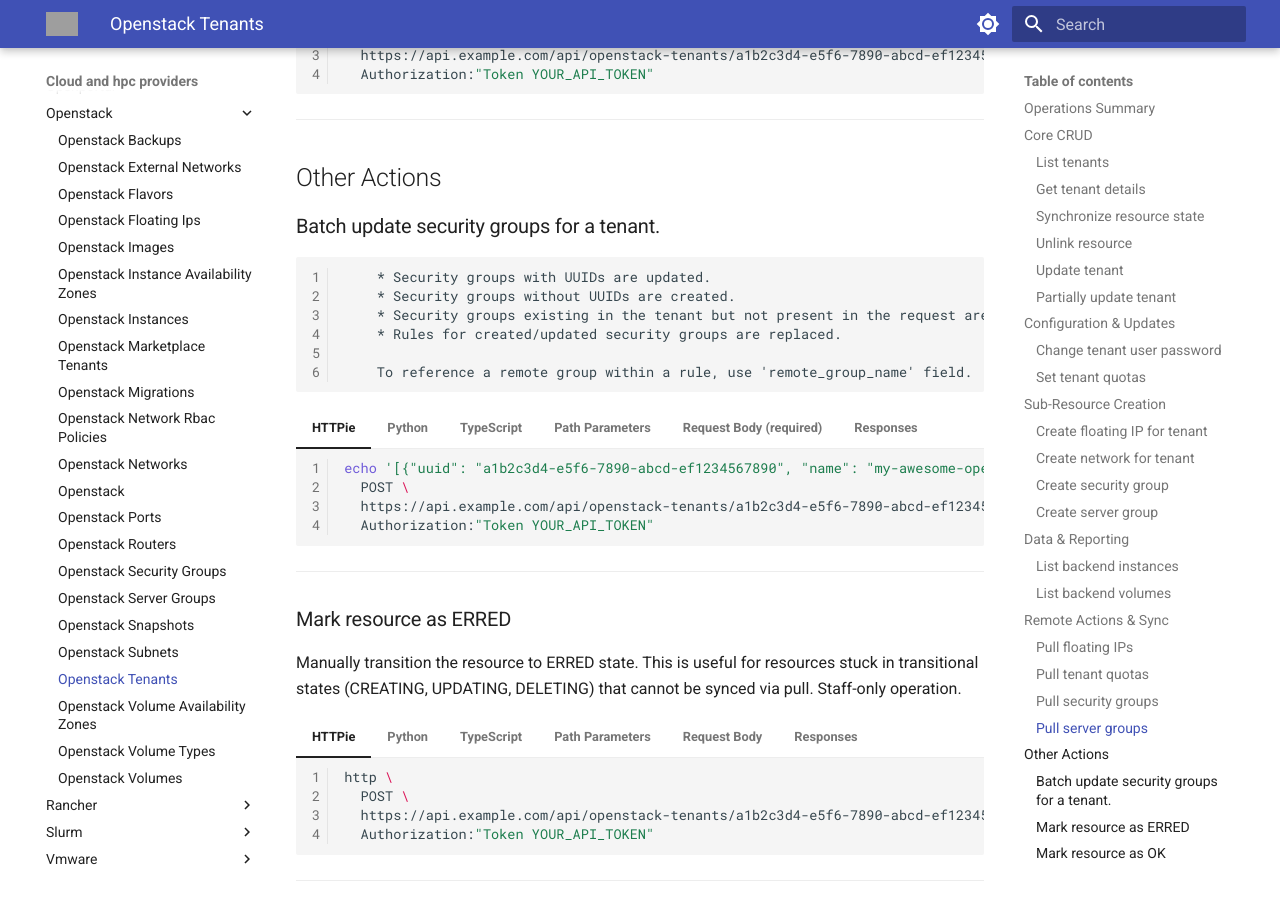
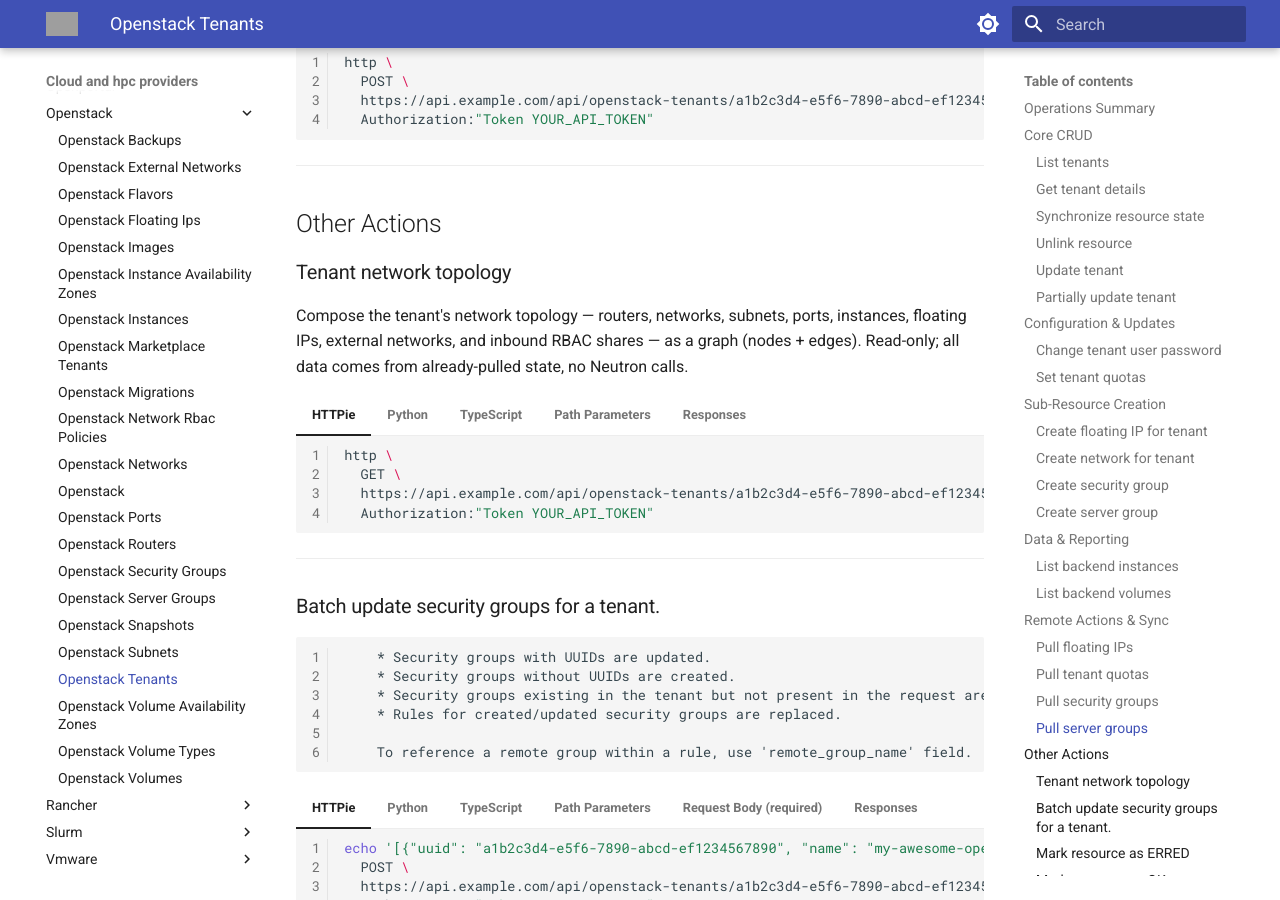
Before and after one commit to waldur/api-docs, an MkDocs documentation site: the page built from docs/cloud-and-hpc-providers/openstack/tenants.md, in a window 1280 px wide and 900 px high, scrolled down 8252 px. Built offline with MkDocs 1.6.1 and Material for MkDocs 9.7.7, drawn with Linux system fonts in a browser that asks for light colours; the version menu is left out; some of the changed text lies outside the part shown; grey boxes are pictures that could not be loaded.

Commit message:
docs: Auto-generate API reference from https://code.opennodecloud.com/waldur/waldur-sdk-docs-generator

````diff
--- a/docs/cloud-and-hpc-providers/openstack/tenants.md
+++ b/docs/cloud-and-hpc-providers/openstack/tenants.md
@@ -28,6 +28,7 @@
 | <span class="http-badge http-post">POST</span> | `/api/openstack-tenants/{uuid}/pull_security_groups/` | [Pull security groups](#pull-security-groups) |
 | <span class="http-badge http-post">POST</span> | `/api/openstack-tenants/{uuid}/pull_server_groups/` | [Pull server groups](#pull-server-groups) |
 | **Other Actions** | | |
+| <span class="http-badge http-get">GET</span> | `/api/openstack-tenants/{uuid}/topology/` | [Tenant network topology](#tenant-network-topology) |
 | <span class="http-badge http-post">POST</span> | `/api/openstack-tenants/{uuid}/push_security_groups/` | [Batch update security groups for a tenant.](#batch-update-security-groups-for-a-tenant) |
 | <span class="http-badge http-post">POST</span> | `/api/openstack-tenants/{uuid}/set_erred/` | [Mark resource as ERRED](#mark-resource-as-erred) |
 | <span class="http-badge http-post">POST</span> | `/api/openstack-tenants/{uuid}/set_ok/` | [Mark resource as OK](#mark-resource-as-ok) |
@@ -2033,6 +2034,85 @@ Trigger job to pull server groups from remote VPC
 ## Other Actions
 
 
+### Tenant network topology
+
+Compose the tenant's network topology — routers, networks, subnets, ports, instances, floating IPs, external networks, and inbound RBAC shares — as a graph (nodes + edges). Read-only; all data comes from already-pulled state, no Neutron calls.
+
+
+=== "HTTPie"
+
+    ```bash
+    http \
+      GET \
+      https://api.example.com/api/openstack-tenants/a1b2c3d4-e5f6-7890-abcd-ef1234567890/topology/ \
+      Authorization:"Token YOUR_API_TOKEN"
+    ```
+
+=== "Python"
+
+    ```python
+    from waldur_api_client.client import AuthenticatedClient
+    from waldur_api_client.api.openstack_tenants import openstack_tenants_topology_retrieve # (1)
+
+    client = AuthenticatedClient(
+        base_url="https://api.example.com", token="YOUR_API_TOKEN"
+    )
+    response = openstack_tenants_topology_retrieve.sync(
+        uuid="a1b2c3d4-e5f6-7890-abcd-ef1234567890",
+        client=client
+    )
+
+    print(response)
+    ```
+
+
+    1.  **API Source:** [`openstack_tenants_topology_retrieve`](https://github.com/waldur/py-client/blob/main/waldur_api_client/api/openstack_tenants/openstack_tenants_topology_retrieve.py)
+
+=== "TypeScript"
+
+    ```typescript
+    import { openstackTenantsTopologyRetrieve } from 'waldur-js-client';
+
+    try {
+      const response = await openstackTenantsTopologyRetrieve({
+      auth: "Token YOUR_API_TOKEN",
+      path: {
+        "uuid": "a1b2c3d4-e5f6-7890-abcd-ef1234567890"
+      }
+    });
+      console.log('Success:', response);
+    } catch (error) {
+      console.error('Error:', error);
+    }
+    ```
+
+
+=== "Path Parameters"
+
+    | Name | Type | Required |
+    |---|---|---|
+    | `uuid` | string (uuid) | ✓ |
+
+
+=== "Responses"
+
+    **`200`** -
+
+    | Field | Type |
+    |---|---|
+    | `nodes` | array of objects |
+    | `nodes.id` | string |
+    | `nodes.type` | string |
+    | `nodes.name` | string |
+    | `nodes.uuid` | string |
+    | `nodes.attrs` | object (free-form) |
+    | `edges` | array of objects |
+    | `edges.source` | string |
+    | `edges.target` | string |
+    | `edges.kind` | string |
+
+---
+
 ### Batch update security groups for a tenant.
 
 
````
